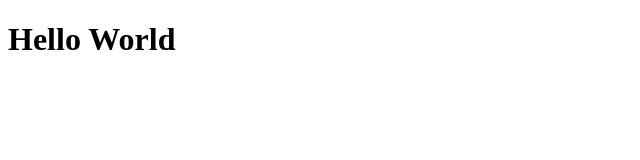
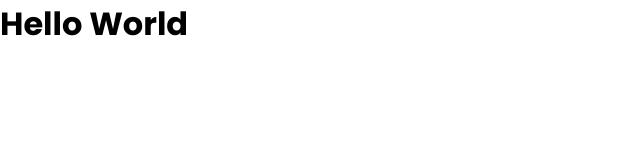
Before and after one commit to RaymondJAT/portfolio, a plain HTML site: page index.html in a window 1280 px wide. Shown: the whole page, without its empty margins (0-640 px from the left). Drawn offline with Linux system fonts and the light colour scheme.

Commit message:
CSS connect

```diff
--- a/index.html
+++ b/index.html
@@ -3,6 +3,13 @@
   <head>
     <meta charset="UTF-8" />
     <meta name="viewport" content="width=device-width, initial-scale=1.0" />
+    <link rel="stylesheet" href="style.css" />
+    <link rel="preconnect" href="https://fonts.googleapis.com" />
+    <link rel="preconnect" href="https://fonts.gstatic.com" crossorigin />
+    <link
+      href="https://fonts.googleapis.com/css2?family=Poppins:ital,wght@0,100;0,200;0,300;0,400;0,500;0,600;0,700;0,800;0,900;1,100;1,200;1,300;1,400;1,500;1,600;1,700;1,800;1,900&display=swap"
+      rel="stylesheet"
+    />
     <title>Document</title>
   </head>
   <body>
--- /dev/null
+++ b/style.css
@@ -0,0 +1,6 @@
+* {
+  padding: 0;
+  margin: 0;
+  box-sizing: border-box;
+  font-family: "Poppins", sans-serif;
+}
```
